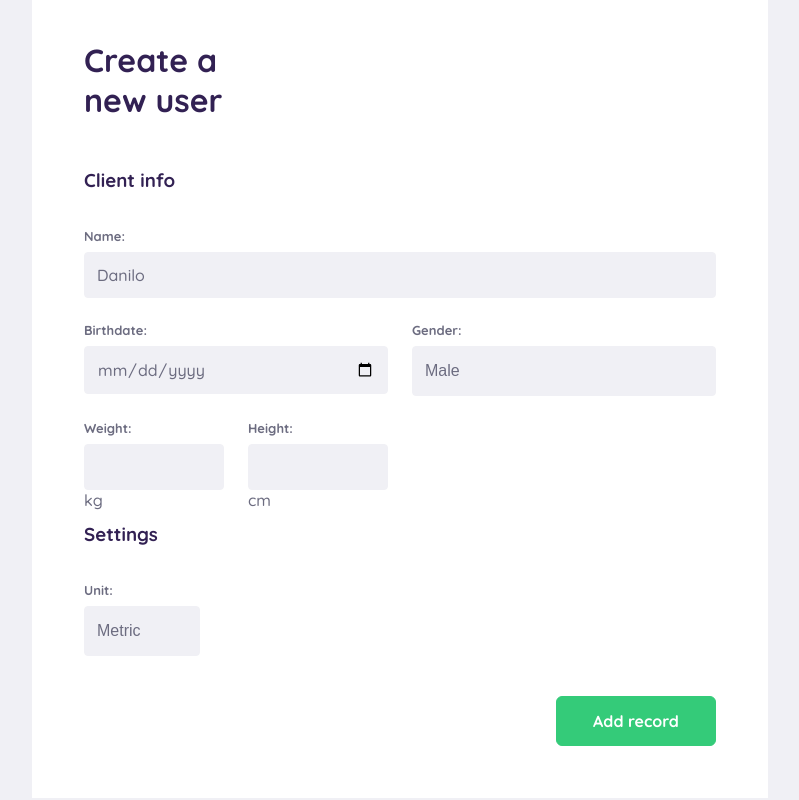
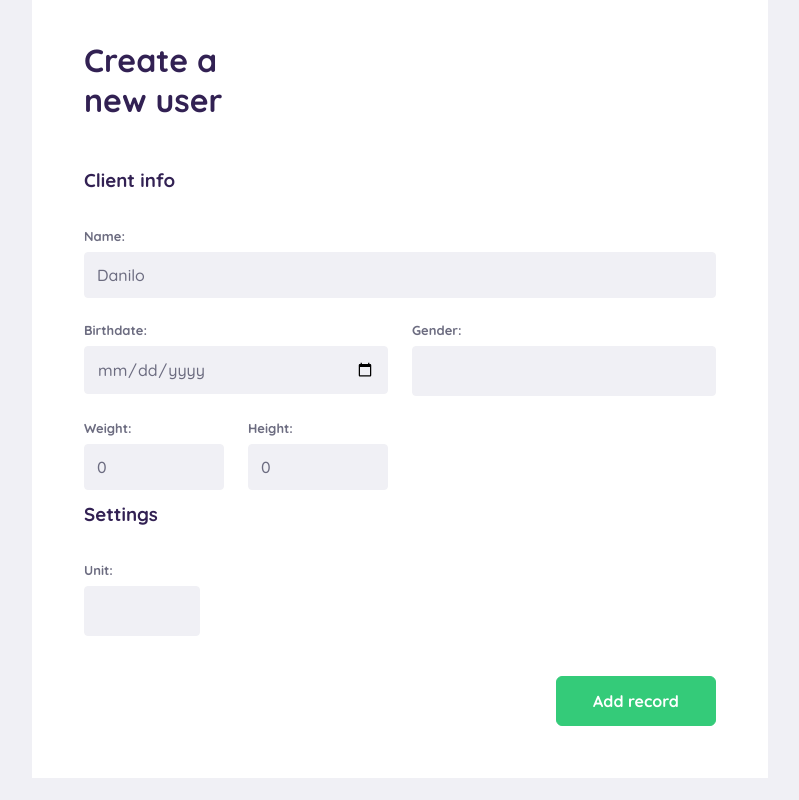
Before and after one commit to hang-up/danilo-tracker, a Vue app: page /#/adduser in a window 1280 px wide. Shown: the whole page, without its empty margins (240-1039 px from the left). Built offline with nearby package versions, Linux system fonts and the light colour scheme.

Commit message:
Updated user creation form.

```diff
--- a/src/views/Adduser.vue
+++ b/src/views/Adduser.vue
@@ -9,7 +9,7 @@
       <div class="line">
         <div class="form-item">
           <label class="label" for="name">Name:</label>
-          <input class="input" type="text" name="name" v-model="name" />
+          <input class="input" type="text" name="name" v-model="user.name" />
         </div>
       </div>
 
@@ -20,13 +20,13 @@
             class="input"
             type="date"
             name="birthdate"
-            v-model="birthdate"
+            v-model="user.birthdate"
           />
         </div>
 
         <div class="form-item">
           <label class="label" for="gender">Gender:</label>
-          <select class="input" name="gender">
+          <select class="input" name="gender" v-model="user.gender">
             <option
               v-for="gender in genders"
               :key="gender.value"
@@ -45,9 +45,8 @@
             type="number"
             name="weight"
             :min="minWeight"
-            v-model="weight"
+            v-model="user.weight"
           />
-          <p class="unit-placeholder">kg</p>
         </div>
         <div class="form-item right">
           <label class="label" for="height">Height:</label>
@@ -56,29 +55,27 @@
             type="number"
             name="height"
             :min="minHeight"
-            v-model="height"
+            v-model="user.height"
           />
-          <p class="unit-placeholder">cm</p>
         </div>
       </div>
 
       <div class="form-header">
         <h3 class="sub-title">Settings</h3>
       </div>
-
       <div class="line row">
         <div class="form-item left">
           <label class="label" for="unit">Unit:</label>
-          <select class="input" name="unit">
+          <select class="input" name="unit" v-model="user.preferredUnit">
             <option v-for="unit in units" :key="unit.value" :value="unit.value">
-            {{ unit.name }}
+              {{ unit.name }}
             </option>
           </select>
         </div>
       </div>
 
       <div class="btn-row">
-        <button class="btn-primary">
+        <button class="btn-primary" @click="handleSubmit">
           Add record
         </button>
       </div>
@@ -93,20 +90,33 @@ export default {
   name: "Adduser",
   data: () => {
     return {
-      name: "Danilo",
-      birthdate: "",
-      weight: "",
-      height: "",
+      user: {
+        name: "Danilo",
+        birthdate: "",
+        weight: 0,
+        height: 0,
+        preferredUnit: "",
+        gender: ""
+      },
       units: [
         { name: "Metric", value: "metric", prefixHeight: "cm" },
-        { name: "Imperial", value: "imperial", prefixHeight: "incehs" },
+        { name: "Imperial", value: "imperial", prefixHeight: "inches" }
       ],
       genders: [
         { name: "Male", value: "male" },
-        { name: "Female", value: "female" },
+        { name: "Female", value: "female" }
       ],
       minHeight: 130,
-      minWeight: 35,
+      minWeight: 35
+    };
+  },
+  methods: {
+    /**
+     * Saves the user in local Storage and redirects to program page.
+     *
+     */
+    handleSubmit() {
+      window.localStorage.setItem("user", JSON.stringify(this.user));
     }
   }
 };
```
